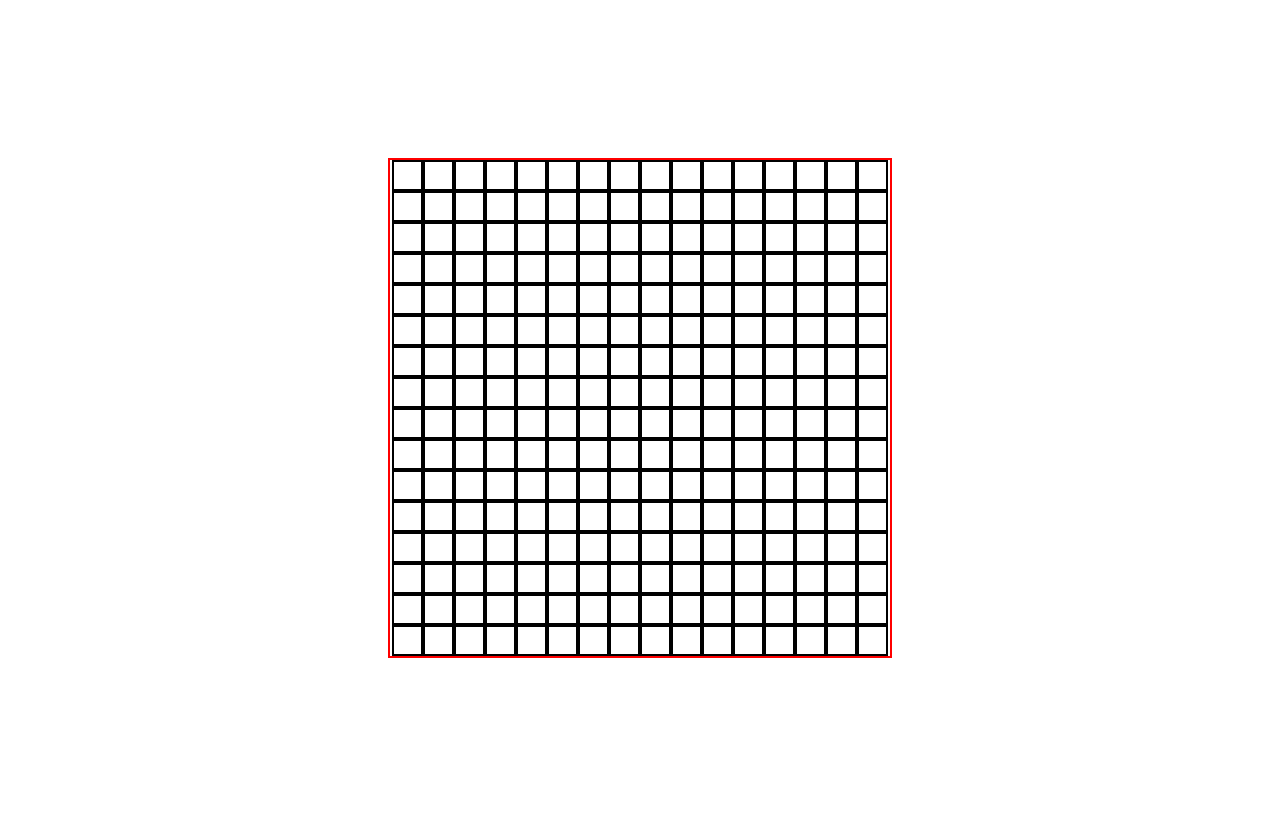
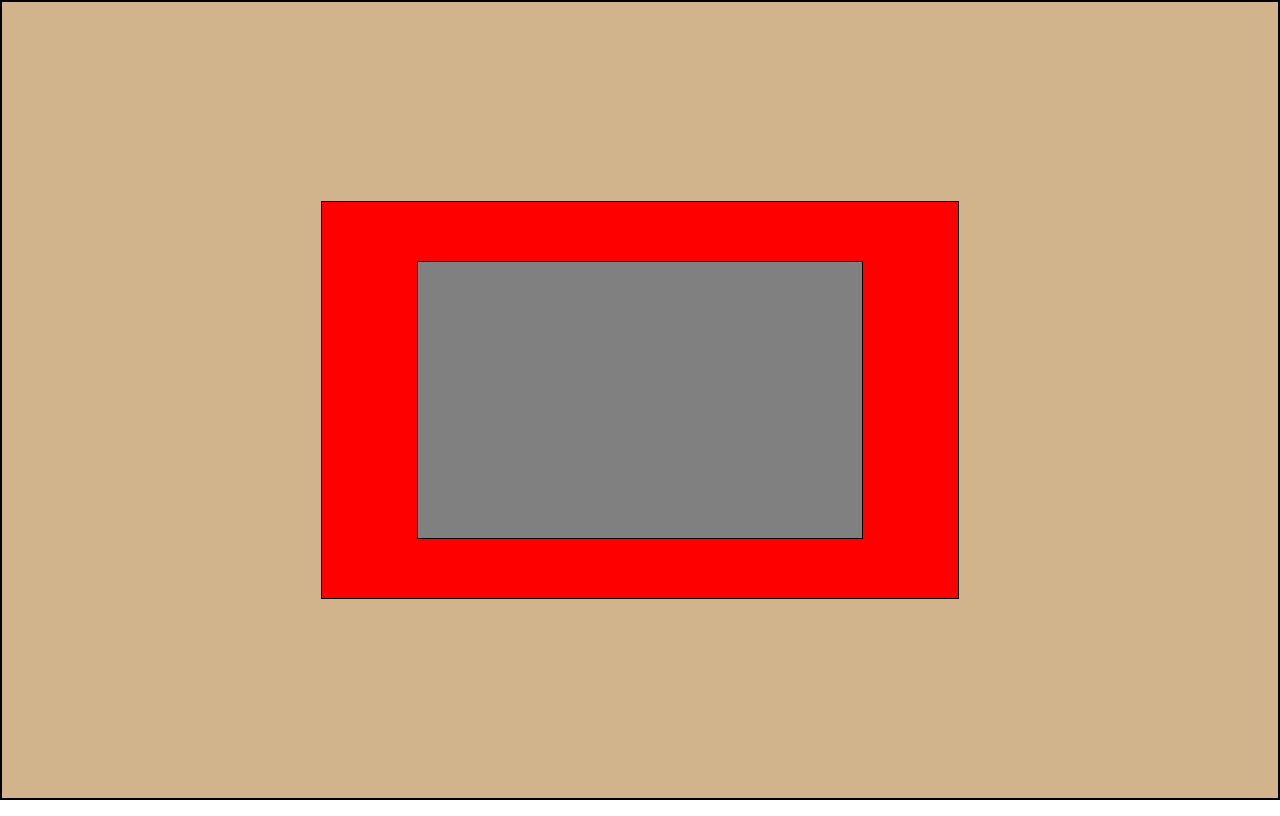
Before and after one commit to isaiahhenson/etch-a-sketch, a plain HTML site: page index.html in a window 1280 px wide. Drawn offline with Linux system fonts and the light colour scheme.

Commit message:
updated the etch a sketch project

```diff
--- a/app.js
+++ b/app.js
@@ -1,31 +1,20 @@
+let main = document.querySelector('main');
 
-let numSquares = 256;
+let insideContainer = document.createElement('div');
+let screen = document.createElement('div');
 
-(function createSquares(num){
-  let containerDiv = document.querySelector('.container-div')
-  containerDiv.style.border = '2px solid red'
-  containerDiv.style.maxWidth = '500px'
+insideContainer.style.border = '1px solid black';
+insideContainer.style.height = '50%';
+insideContainer.style.width = '50%';
+insideContainer.style.backgroundColor = 'red';
+insideContainer.style.display = 'flex';
+insideContainer.style.alignItems = 'center';
+insideContainer.style.justifyContent = 'center';
 
-  let gridWidth = '27px';
-  let gridHeight = '27px';
+screen.style.border = '1px solid black';
+screen.style.height = '70%';
+screen.style.width = '70%';
+screen.style.backgroundColor = 'grey';
 
-  for (let i = 0; i < numSquares; i++){
-
-    let gridDiv = document.createElement('div')
-    gridDiv.style.border = '2px solid black'
-    gridDiv.style.height = gridHeight
-    gridDiv.style.width = gridWidth
-
-    gridDiv.addEventListener('mouseenter', function(){
-      gridDiv.style.background = 'black';
-    })
-
-    containerDiv.appendChild(gridDiv)
-  }
-
-
-})(16)
-
-// createSquares(numSquares)
-
-//----------------------------------------------------
+main.appendChild(insideContainer);
+insideContainer.appendChild(screen);
--- a/index.html
+++ b/index.html
@@ -1,16 +1,14 @@
 <!DOCTYPE html>
 <html lang="en">
-<head>
-    <meta charset="UTF-8">
-    <meta name="viewport" content="width=device-width, initial-scale=1.0">
+  <head>
+    <meta charset="UTF-8" />
+    <meta name="viewport" content="width=device-width, initial-scale=1.0" />
     <title>Etch-A-Sketch</title>
-    <link rel="stylesheet" href="styles.css">
-</head>
-<body>
-    <div class="container-div">
-
-    </div>
+    <link rel="stylesheet" href="styles.css" />
+  </head>
+  <body>
+    <main class="main"></main>
 
     <script src="app.js"></script>
-</body>
+  </body>
 </html>
--- a/styles.css
+++ b/styles.css
@@ -1,11 +1,23 @@
+html {
+  box-sizing: border-box;
+  font-size: 100%;
+}
+
+*,
+*::before,
+*::after {
+  box-sizing: inherit;
+}
+
 body {
-    display: flex;
-    align-items: center;
-    justify-content: center;
-    height: 100vh;
+  margin: 0;
 }
-.container-div {
-    display: flex;
-    flex-wrap: wrap;
-    justify-content: center;
+
+.main {
+  height: 100vh;
+  border: 2px solid black;
+  background-color: tan;
+  display: flex;
+  align-items: center;
+  justify-content: center;
 }
```
